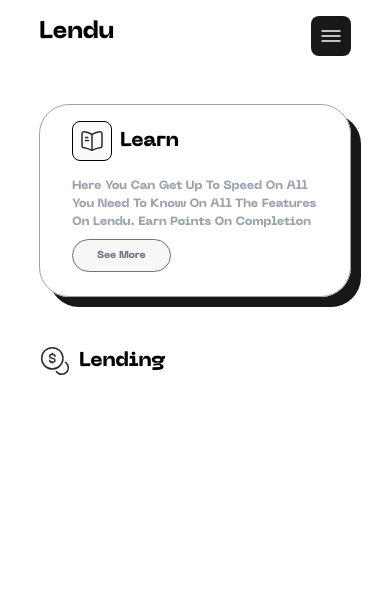
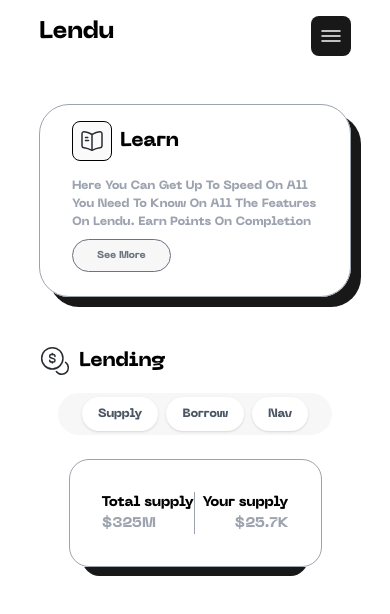
Before and after one commit to Mitchellakr/Lendu-lending-page, a React (Create React App) app: page / in a window 390 px wide. Shown: the top 614 px of the page. Built offline with nearby package versions, Linux system fonts and the light colour scheme.

Commit message:
added mobile lending tabs function

```diff
--- a/src/Component/Lending.jsx
+++ b/src/Component/Lending.jsx
@@ -26,6 +26,9 @@
         },
     ]
 
+    const [openTab, setOpenTab] = React.useState(1);
+
+
     return (
 
         <div className="my-8 mt-[4em] w-4/5 max-w-screen-xl mx-auto">
@@ -53,6 +56,77 @@
 
             {/* mobile view */}
 
+            <div className='md:hidden flex justify-center'>
+                <div className="flex flex-col items-center justify-center max-w-xl">
+                    <ul className="flex gap-2 py-1 px-6 rounded-full bg-[#dcdcdc3d]">
+                        <li>
+                            <a
+                                href="#"
+                                onClick={() => setOpenTab(1)}
+                                className={` ${openTab === 1 ? "bg-[#181818] text-[#fff] rounded-full" : ""} inline-block px-4 py-2 text-gray-600 bg-white rounded-full shadow`}
+                            >
+                                Supply
+                            </a>
+                        </li>
+                        <li>
+                            <a
+                                href="#"
+                                onClick={() => setOpenTab(2)}
+                                className={` ${openTab === 2 ? "bg-[#181818] text-[#fff] rounded-full" : ""} inline-block px-4 py-2 text-gray-600 bg-white rounded-full shadow`}
+                            >
+                                Borrow
+                            </a>
+                        </li>
+                        <li>
+                            <a
+                                href="#"
+                                onClick={() => setOpenTab(3)}
+                                className={` ${openTab === 3 ? "bg-[#181818] text-[#fff] rounded-full" : ""} inline-block px-4 py-2 text-gray-600 bg-white rounded-full shadow`}
+                            >
+                                Nav
+                            </a>
+                        </li>
+                    </ul>
+                    <div className=" mt-6 bg-white border">
+                        <div className={openTab === 1 ? "block" : "hidden"}>
+                            <div className=" bg-white card-card relative grid grid-cols-2  p-8 rounded-[20px] border border-solid border-gray-400">
+                                <div className='border-r border-gray-400 border-solid border-y-0 border-l-0'>
+                                    <h3 className='text-[14px]'>{cardDatas[0].hl}</h3>
+                                    <p className='text-gray-400 text-[14px]'>${cardDatas[0].dl}</p>
+                                </div>
+                                <div className='flex items-end flex-col'>
+                                    <h3 className='text-[14px]'>{cardDatas[0].hr}</h3>
+                                    <p className='text-gray-400 text-[14px]'>${cardDatas[0].dr}</p>
+                                </div>
+                            </div>
+                        </div>
+                        <div className={openTab === 2 ? "block" : "hidden"}>
+                            <div className=" bg-white card-card relative grid grid-cols-2  p-8 rounded-[20px] border border-solid border-gray-400">
+                                <div className='border-r border-gray-400 border-solid border-y-0 border-l-0'>
+                                    <h3 className='text-[14px]'>{cardDatas[1].hl}</h3>
+                                    <p className='text-gray-400 text-[14px]'>${cardDatas[1].dl}</p>
+                                </div>
+                                <div className='flex items-end flex-col'>
+                                    <h3 className='text-[14px]'>{cardDatas[1].hr}</h3>
+                                    <p className='text-gray-400 text-[14px]'>${cardDatas[1].dr}</p>
+                                </div>
+                            </div>
+                        </div>
+                        <div className={openTab === 3 ? "block" : "hidden"}>
+                            <div className=" bg-white card-card relative grid grid-cols-2  p-8 rounded-[20px] border border-solid border-gray-400">
+                                <div className='border-r border-gray-400 border-solid border-y-0 border-l-0'>
+                                    <h3 className='text-[14px]'>{cardDatas[2].hl}</h3>
+                                    <p className='text-gray-400 text-[14px]'>${cardDatas[2].dl}</p>
+                                </div>
+                                <div className='flex items-end flex-col'>
+                                    <h3 className='text-[14px]'>{cardDatas[2].hr}</h3>
+                                    <p className='text-gray-400 text-[14px]'>${cardDatas[2].dr}</p>
+                                </div>
+                            </div>
+                        </div>
+                    </div>
+                </div>
+            </div>
         </div >
     )
 }
```
